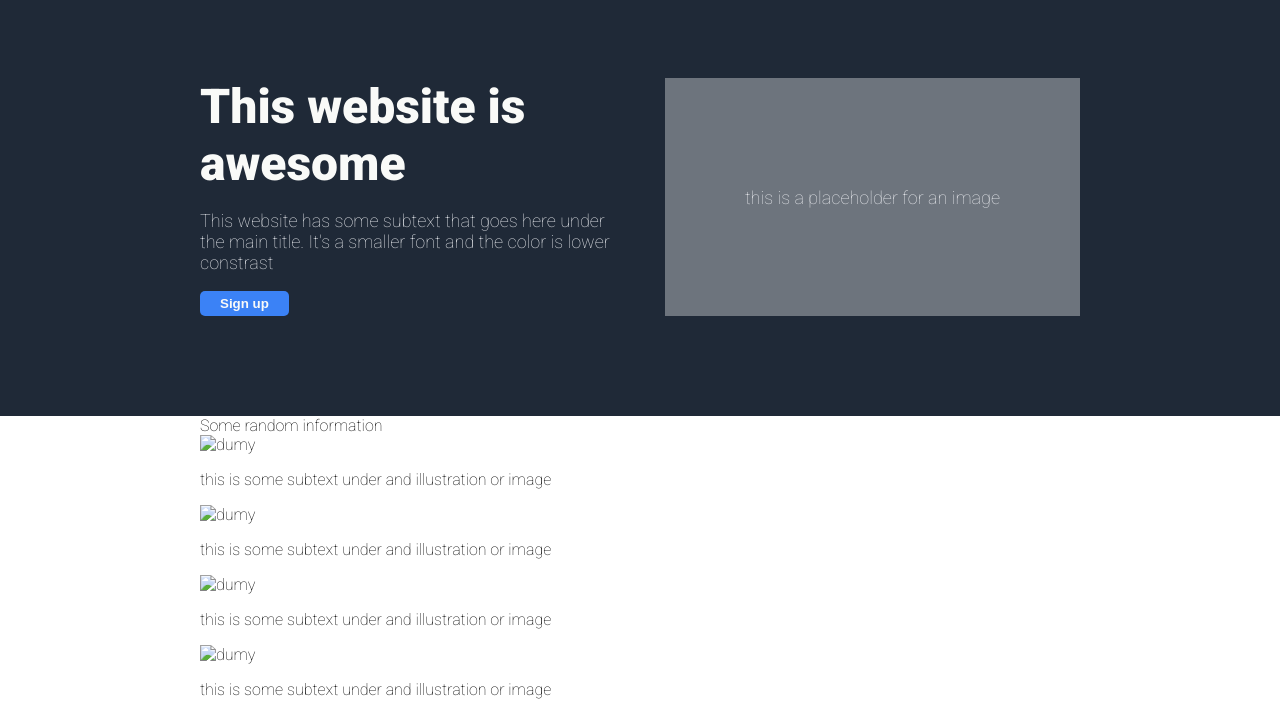
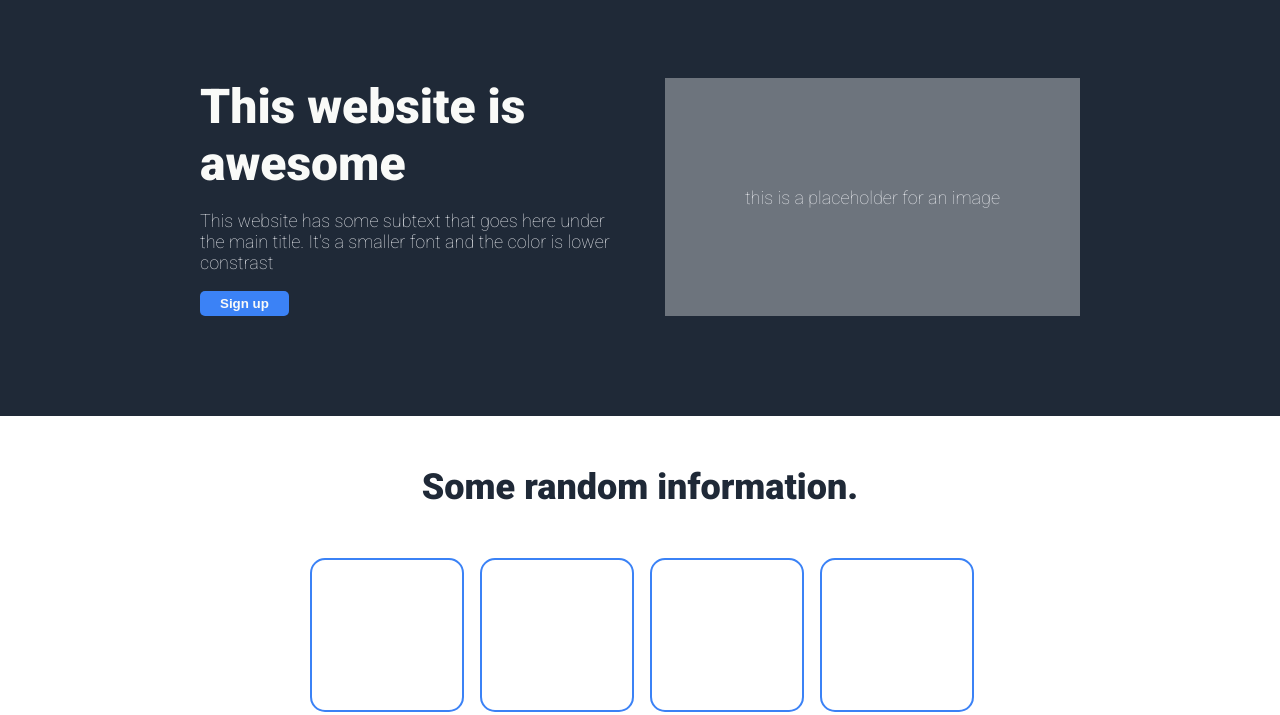
Before and after one commit to NishanBhattarai327/Landing_Page, a plain HTML site: page index.html in a window 1280 px wide. Shown: the part 60-775 px from the top of the page. Drawn offline with Linux system fonts and the light colour scheme; a web font is replaced by a local one.

Commit message:
Add style to the second section

```diff
--- a/css/style.css
+++ b/css/style.css
@@ -73,3 +73,31 @@ a {
 	justify-content: center;
 	align-items: center;
 }
+
+/*link-two section style*****/
+#link-two {
+	padding-top: 50px;
+	padding-bottom: 100px;
+	display: flex;
+	flex-direction: column;
+	align-items: center;
+}
+.link-two-header {
+	font-size: 36px;
+	font-weight: 900;
+	color: #1f2937;
+	padding-bottom: 50px;
+}
+.img-collection {
+	display: flex;
+	gap: 20px;
+}
+.img-item {
+	width: 150px;
+}
+.img {
+	width: 150px;
+	height: 150px;
+	border: 2px solid rgba(59, 130, 246, 1);
+	border-radius: 15px;
+}
--- a/index.html
+++ b/index.html
@@ -30,16 +30,22 @@
 			<div class="img-placeholder">this is a placeholder for an image</div>
 		</section>
 		<section id="link-two">
-			<header class="link-two-header">Some random information</header>
-			<div class="images-collection">
+			<header class="link-two-header">Some random information.</header>
+			<div class="img-collection">
 				<div class="img-item">
-					<img src="img/dumy" alt="dumy">
+					<div class="img"></div>
 					<p>this is some subtext under and illustration or image</p>
-					<img src="img/dumy" alt="dumy">
+				</div>
+				<div class="img-item">
+					<div class="img"></div>
 					<p>this is some subtext under and illustration or image</p>
-					<img src="img/dumy" alt="dumy">
+				</div>
+				<div class="img-item">
+					<div class="img"></div>
 					<p>this is some subtext under and illustration or image</p>
-					<img src="img/dumy" alt="dumy">
+				</div>
+				<div class="img-item">
+					<div class="img"></div>
 					<p>this is some subtext under and illustration or image</p>
 				</div>
 			</div>
```
